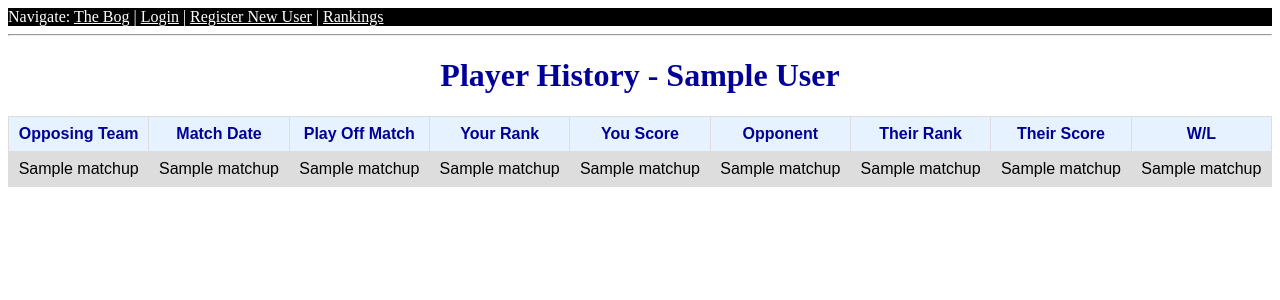
After one commit to paulecar/Team9, a Flask app: template team9/templates/history.html in a window 1280 px wide. The commit adds this page. Shown: the top 300 px of the page. Run offline with Flask 2, Linux system fonts and the light colour scheme; the template is opened without the code that fills it: most values are stand-ins (such as "Sample title", 1, 10 or a date in 2020); parts of the project's set-up code (start-up, migrations or seed data) failed here and were passed over; some libraries are stand-ins or nearby versions.

Commit message:
Player History Page

```diff
--- a/team9/templates/base.html
+++ b/team9/templates/base.html
@@ -73,6 +73,7 @@ a {
             <a href="{{ url_for('register') }}">Register New User</a> |
         {% else %}
             <a href="{{ url_for('logout') }}">Logout</a> |
+            <a href="{{ url_for('history') }}">History</a> |
         {% endif %}
         {% if current_user.UserRole == 'Admin' %}
             <a href="{{ url_for('addmatch') }}">Add Match</a> |
--- /dev/null
+++ b/team9/templates/history.html
@@ -0,0 +1,28 @@
+{% extends "base.html" %}
+{% block content %}
+    <h1> Player History - {{player.FirstName }} {{player.Surname}}</h1>
+    <table title="History">
+        <th>Opposing Team</th>
+        <th>Match Date</th>
+        <th>Play Off Match</th>
+        <th>Your Rank</th>
+        <th>You Score</th>
+        <th>Opponent</th>
+        <th>Their Rank</th>
+        <th>Their Score</th>
+        <th>W/L</th>
+    {% for matchup in history %}
+        <tr>
+            <td>{{matchup[1]}}</td>
+            <td>{{matchup[2]}}</td>
+            <td>{{matchup[3]}}</td>
+            <td>{{matchup[4]}}</td>
+            <td>{{matchup[5]}}</td>
+            <td>{{matchup[6]}}</td>
+            <td>{{matchup[7]}}</td>
+            <td>{{matchup[8]}}</td>
+            <td>{{matchup[9]}}</td>
+        </tr>
+    {% endfor %}
+    </table>
+{% endblock %}
--- a/team9/templates/index.html
+++ b/team9/templates/index.html
@@ -15,7 +15,7 @@
         <th>Bogged On</th>
         {% for player in players %}
         <tr>
-            <td>{{player[1]}} {{player[2]}}</td>
+            <td>{{player[2]}}</td>
             <td>{{player[3]}}</td>
             <td>{{player[4]}}</td>
             <td>{{player[5]}}</td>
```
Also changed, not shown: team9/routes.py (+11 -2 lines).
